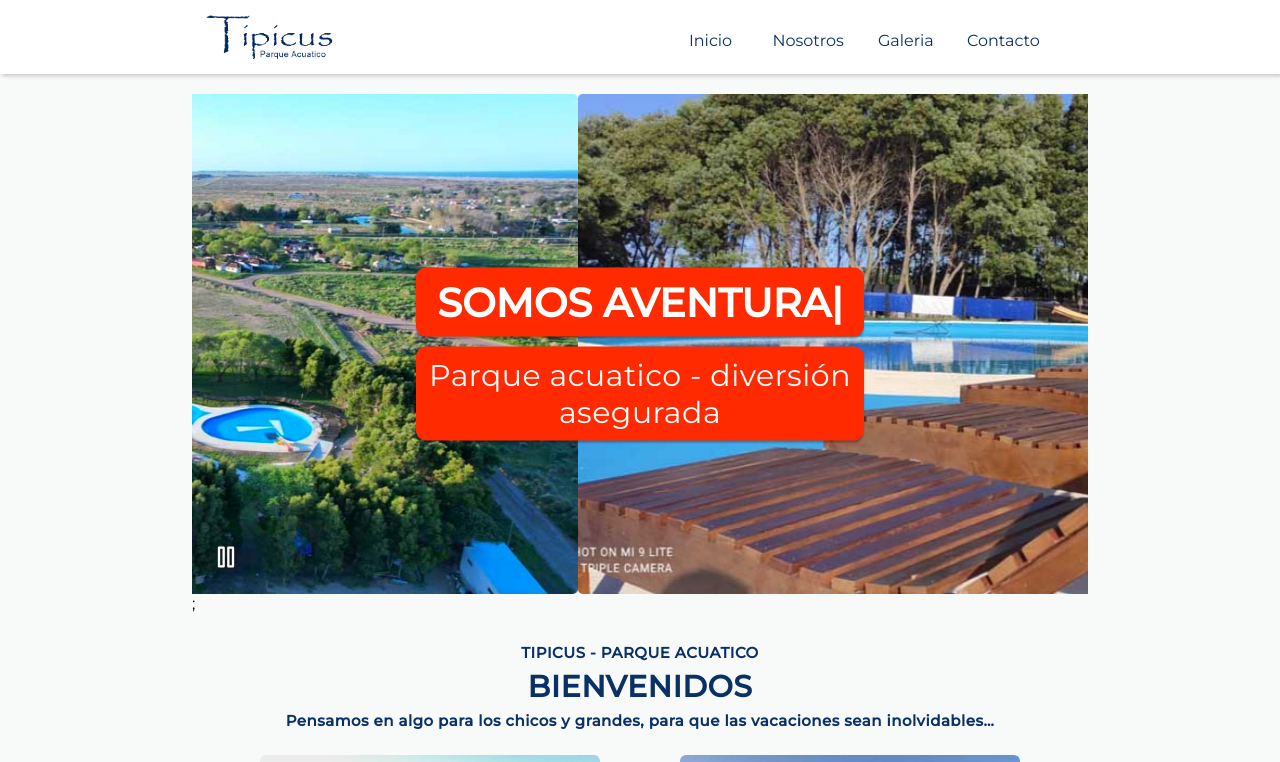
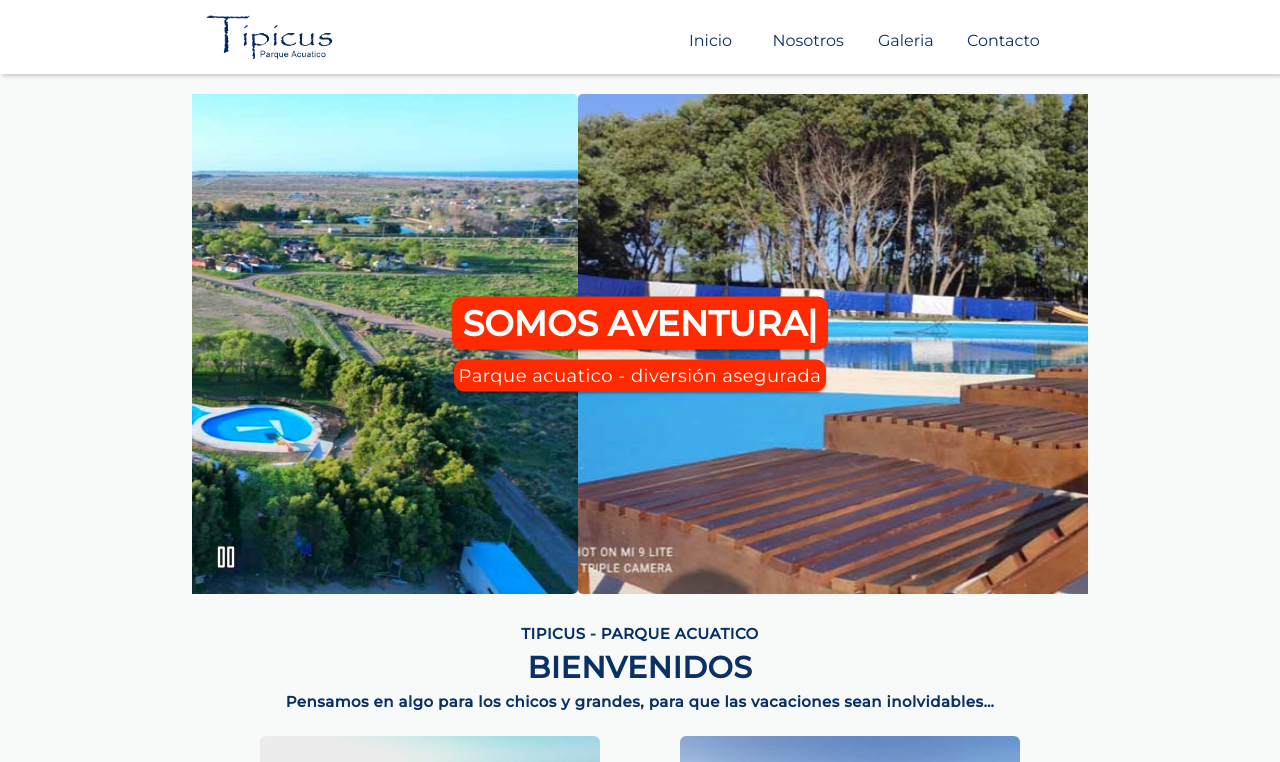
Before and after one commit to NicoGonzalez6/tipicus_park, a React (Create React App) app: page / in a window 1280 px wide. Shown: the top 762 px of the page. Built offline with nearby package versions, Linux system fonts and the light colour scheme.

Commit message:
header banner fix

```diff
--- a/src/components/Hero/Hero.tsx
+++ b/src/components/Hero/Hero.tsx
@@ -19,7 +19,7 @@ const Hero: React.FC<any> = ({ images, heroText }) => {
 					Parque acuatico - diversión asegurada
 				</Text>
 			</div>
-			<Slider images={images} showNav={false} />;
+			<Slider images={images} showNav={false} />
 		</StyledHero>
 	);
 };
@@ -41,22 +41,42 @@ const StyledHero = styled.div`
 		flex-direction: column;
 		text-align: center;
 		gap: ${({ theme }) => theme.spacing.md};
+		width: 100%;
+		box-sizing: border-box;
 
 		p {
 			border-radius: 10px;
 			background-color: ${({ theme }) => theme.tertiary};
-			padding: 10px;
+			padding: 5px 5px;
 			box-shadow: 0px 2px 2px rgba(0, 0, 0, 0.3);
+			font-size: 14px !important;
+			margin: 0 auto;
+			max-width: 340px;
+			box-sizing: border-box;
+			text-align: center;
+
+			@media (min-width: ${({ theme }) => theme.breakpoints.sm}) {
+				font-size: 18px !important;
+				max-width: 400px;
+			}
 		}
 
 		span {
 			color: ${({ theme }) => theme.white_primary};
 			font-weight: 900;
-			font-size: 40px !important;
+			font-size: 25px !important;
 			background-color: ${({ theme }) => theme.tertiary};
 			border-radius: 10px;
-			padding: 10px 0;
+			padding: 5px 10px;
 			box-shadow: 0px 2px 2px rgba(0, 0, 0, 0.3);
+			max-width: 280px;
+			box-sizing: border-box;
+			margin: 0 auto;
+
+			@media (min-width: ${({ theme }) => theme.breakpoints.sm}) {
+				font-size: 35px !important;
+				max-width: 400px;
+			}
 		}
 	}
 `;
```
